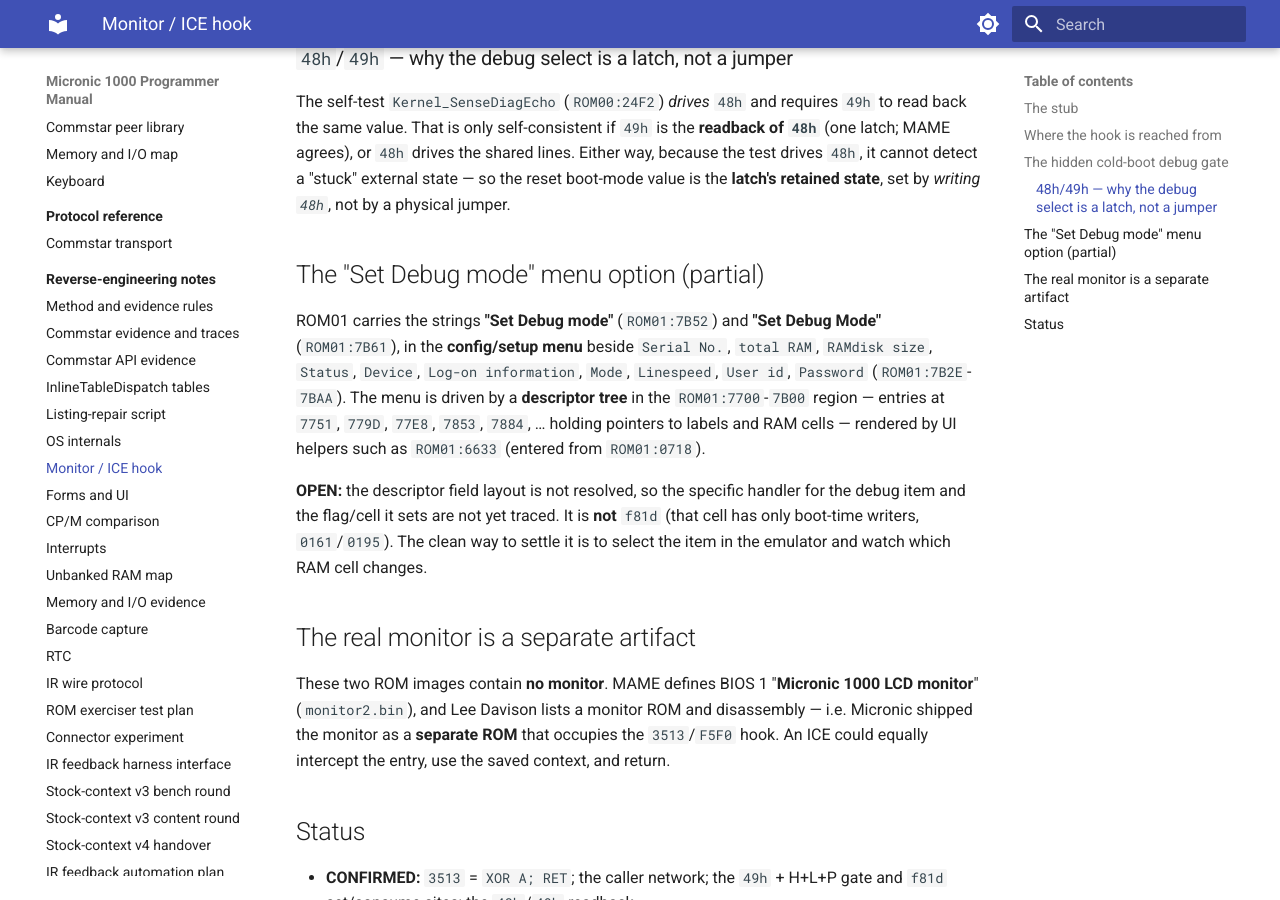
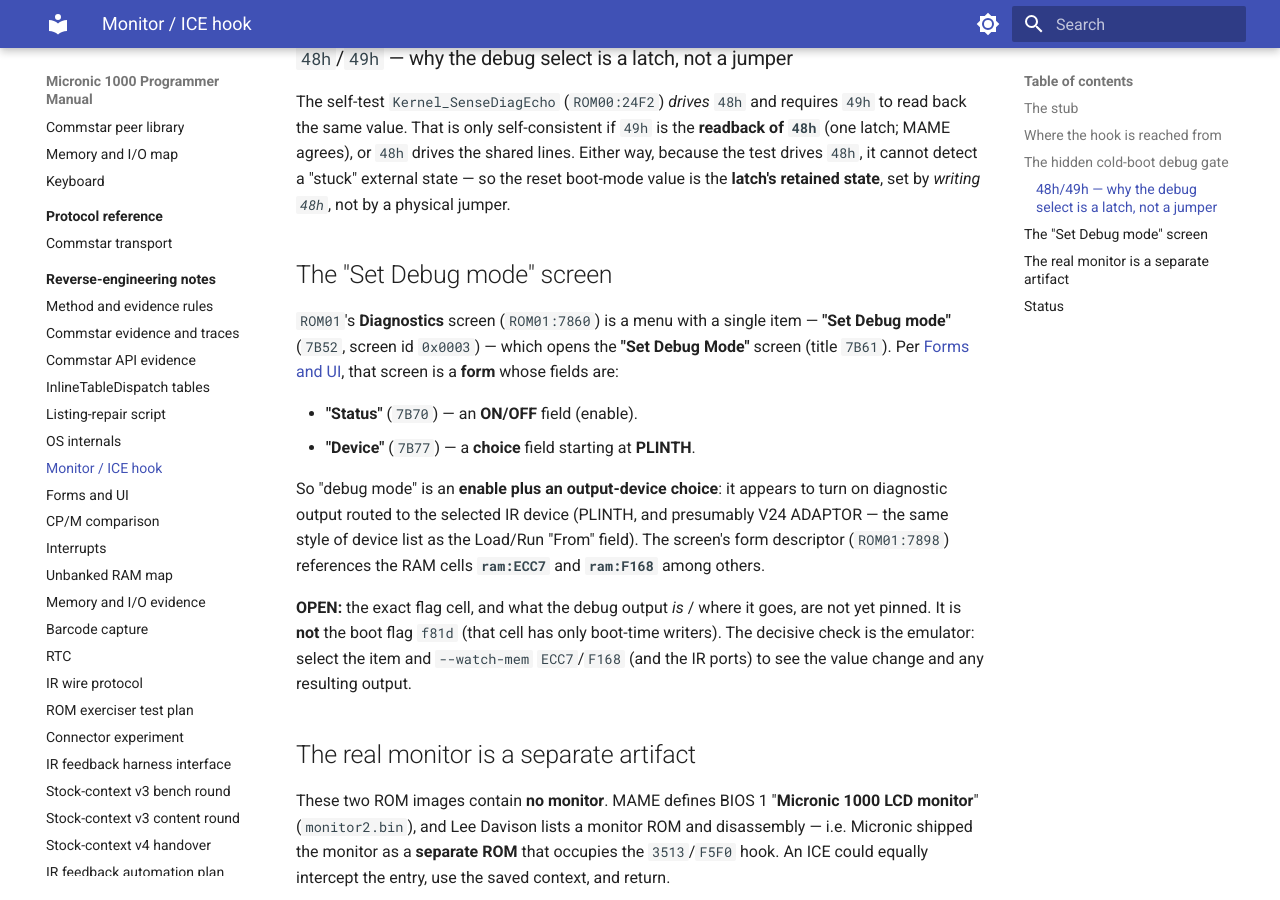
Before and after one commit to philpem/micronic1000, an MkDocs documentation site: the page built from doc/re-notes/monitor-and-debug.md, in a window 1280 px wide and 900 px high, scrolled down 1273 px. Built offline with MkDocs 1.6.1 and Material for MkDocs 9.7.7, drawn with Linux system fonts in a browser that asks for light colours.

Commit message:
docs: correct Set Debug Mode to the documented form structure
Per forms-ui.md: Diagnostics screen (ROM01:7860) -> 'Set Debug mode'
(7B52, screen 0x0003) -> 'Set Debug Mode' form (title 7B61) with fields
Status (7B70, ON/OFF) and Device (7B77, PLINTH choice). So debug mode =
enable + output-device choice (routing diagnostic output to an IR port).
Descriptor at 7898 references ram:ECC7 / ram:F168; exact flag cell and
effect OPEN (emulator check suggested).

```diff
--- a/doc/re-notes/monitor-and-debug.md
+++ b/doc/re-notes/monitor-and-debug.md
@@ -52,22 +52,27 @@ cannot detect a "stuck" external state — so the reset boot-mode value is
 the **latch's retained state**, set by *writing `48h`*, not by a
 physical jumper.
 
-## The "Set Debug mode" menu option (partial)
+## The "Set Debug mode" screen
 
-ROM01 carries the strings **"Set Debug mode"** (`ROM01:7B52`) and
-**"Set Debug Mode"** (`ROM01:7B61`), in the **config/setup menu** beside
-`Serial No.`, `total RAM`, `RAMdisk size`, `Status`, `Device`,
-`Log-on information`, `Mode`, `Linespeed`, `User id`, `Password`
-(`ROM01:7B2E`-`7BAA`). The menu is driven by a **descriptor tree** in
-the `ROM01:7700`-`7B00` region — entries at `7751`, `779D`, `77E8`,
-`7853`, `7884`, … holding pointers to labels and RAM cells — rendered by
-UI helpers such as `ROM01:6633` (entered from `ROM01:0718`).
+`ROM01`'s **Diagnostics** screen (`ROM01:7860`) is a menu with a single
+item — **"Set Debug mode"** (`7B52`, screen id `0x0003`) — which opens
+the **"Set Debug Mode"** screen (title `7B61`). Per
+[Forms and UI](forms-ui.md), that screen is a **form** whose fields are:
 
-**OPEN:** the descriptor field layout is not resolved, so the specific
-handler for the debug item and the flag/cell it sets are not yet traced.
-It is **not** `f81d` (that cell has only boot-time writers,
-`0161`/`0195`). The clean way to settle it is to select the item in the
-emulator and watch which RAM cell changes.
+* **"Status"** (`7B70`) — an **ON/OFF** field (enable).
+* **"Device"** (`7B77`) — a **choice** field starting at **PLINTH**.
+
+So "debug mode" is an **enable plus an output-device choice**: it appears
+to turn on diagnostic output routed to the selected IR device (PLINTH,
+and presumably V24 ADAPTOR — the same style of device list as the
+Load/Run "From" field). The screen's form descriptor (`ROM01:7898`)
+references the RAM cells **`ram:ECC7`** and **`ram:F168`** among others.
+
+**OPEN:** the exact flag cell, and what the debug output *is* / where it
+goes, are not yet pinned. It is **not** the boot flag `f81d` (that cell
+has only boot-time writers). The decisive check is the emulator: select
+the item and `--watch-mem` `ECC7`/`F168` (and the IR ports) to see the
+value change and any resulting output.
 
 ## The real monitor is a separate artifact
 
```
